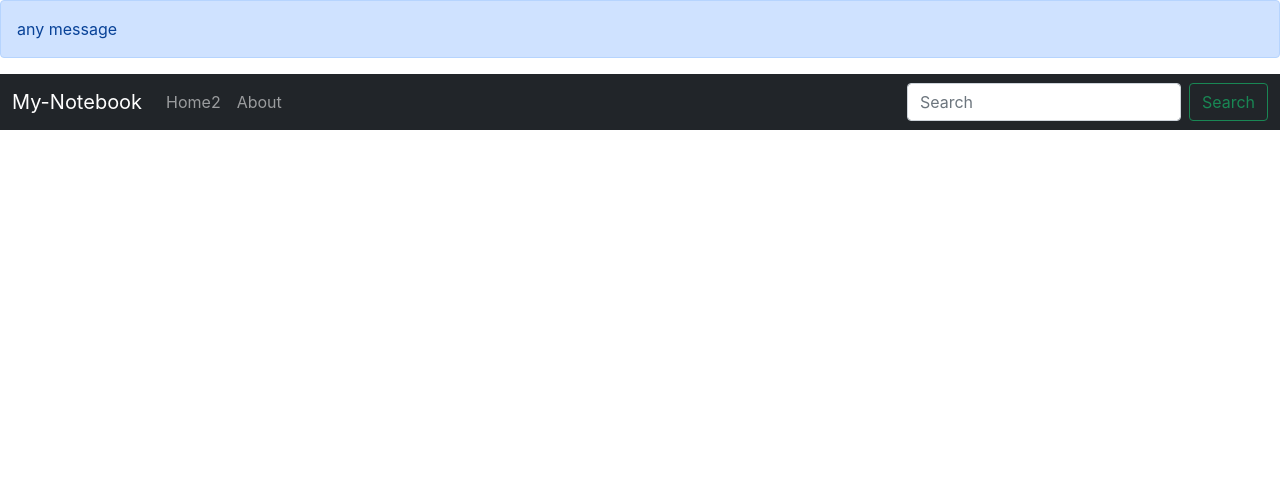
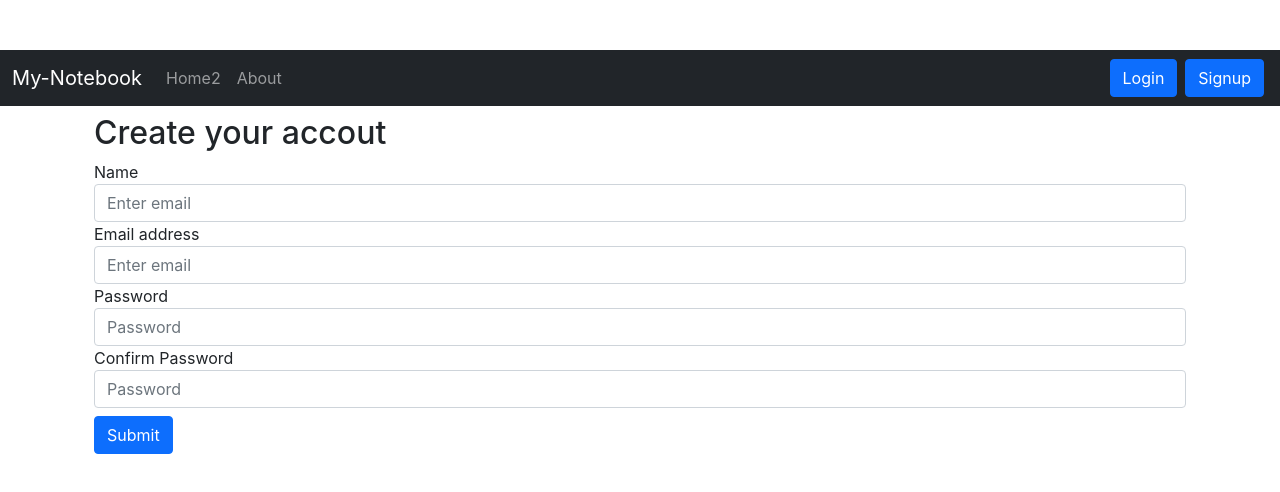
Before and after one commit to PradhyumanSinghMandloi/-MyNotebook, a React (Create React App) app: page /signup in a window 1280 px wide. Shown: the top 492 px of the page. Built offline with nearby package versions, Linux system fonts and the light colour scheme.

Commit message:
User authentication , Edit Notes  functionality added

```diff
--- a/src/App.js
+++ b/src/App.js
@@ -5,23 +5,45 @@
 import { BrowserRouter as Router, Switch, Route } from "react-router-dom";
 import NoteState from "./context/Notes/NoteState";
 import Alert from "./components/Alert";
-
+import Signup from "./components/Signup";
+import Login from "./components/Login";
+import {useState} from 'react';
 
 function App() {
+
+  const [alert, setAlert] = useState(null)
+
+  const showAlert = (message , type) =>{
+
+    setAlert({
+      msg : message,
+      type : type
+    })
+    setTimeout(() => {
+      setAlert(null);
+
+    }, 1500);
+  }
   return (
     <>
       <NoteState>
-        <Alert  message="any message"/>
+        <Alert  alert={alert} />
         <Router>
           <Navbar />
           <div className="container">
             <Switch>
               <Route exact path="/">
-                <Home />
+                <Home  showAlert ={showAlert}/>
               </Route>
 
               <Route exact path="/about">
                 <About />
+              </Route>
+              <Route exact path="/login">
+                <Login  showAlert ={showAlert}/>
+              </Route>
+              <Route exact path="/signup">
+                <Signup  showAlert ={showAlert}/>
               </Route>
             </Switch>
           </div>
--- a/src/components/AddNote.js
+++ b/src/components/AddNote.js
@@ -2,7 +2,7 @@
 import noteContext from "../context/Notes/noteContext"
 
 
-const AddNote = () => {
+const AddNote = (props) => {
 
 
      const [note , setNote]  = useState({title : "" , description : "" , tag: ""})
@@ -14,6 +14,7 @@
         e.preventDefault();
         addNote(note.title, note.description , note.tag);
         setNote({title : "" , description : "" , tag: ""})
+        props.showAlert("New note added" , "success")
     }
     const onchange = (e)=> {
 
--- a/src/components/Alert.js
+++ b/src/components/Alert.js
@@ -1,14 +1,25 @@
 import React from 'react'
 
 const Alert = (props) => {
+
+
+  const capitalize = (word) =>{
+
+    if(word ==="danger")
+    {
+      word = "Error"
+    }
+      const lower = word.toLowerCase();
+      return lower.charAt(0).toUpperCase() + lower.slice(1);
+  }
   return (
-    <div>
+    <div style={{height : '50px'}}>
+      {props.alert && <div className={`alert alert-${props.alert.type} alert-dismissible fade show`} role="alert">
+        <strong>{capitalize(props.alert.type)}</strong> : {props.alert.msg}
+     </div> }
+    </div>
 
-<div className="alert alert-primary" role="alert">
- {props.message}
-</div>
 
-    </div>
   )
 }
 
--- a/src/components/Home.js
+++ b/src/components/Home.js
@@ -3,13 +3,14 @@
 
 
 
-const Home = () => {
+const Home = (props) => {
 
+ const  {showAlert} = props;
 
   return (
     <div>
 
-     <Notes/>
+     <Notes showAlert ={showAlert}/>
     </div>
   );
 };
--- /dev/null
+++ b/src/components/Login.js
@@ -0,0 +1,63 @@
+import React , {useState} from 'react'
+import { useHistory } from 'react-router-dom'
+
+const Login = (props) => {
+
+    const [credentials, setCrdentials] = useState({email : "" , password : ""})
+    let history = useHistory();
+  const {showAlert} = props;
+
+  const handleSubmit =async (e)=>{
+    e.preventDefault();
+    const response = await  fetch("http://localhost:5000/api/auth/login" , {
+        method: "POST",
+        headers: {
+          "Content-Type": "application/json",
+
+
+        },  body: JSON.stringify({email : credentials.email , password :credentials.password}),
+      })
+
+      const json = await response.json();
+      if(json.success)
+      {
+
+            //save the auth tolen and redirect
+            localStorage.setItem("token" , json.authtoken)
+            showAlert("Logged in successfully" , "success")
+            history.push("/");
+      }
+      else{
+        showAlert("Invalid details" , "danger")
+      }
+    }
+
+    const onChange = (e)=> {
+
+        setCrdentials({...credentials , [e.target.name] : e.target.value})
+
+    }
+  return (
+    <div className='mt-3'>
+
+    <h2> Login to access your notes</h2>
+    <form  onSubmit={handleSubmit}>
+    <div className="form-group my-2">
+        <label htmlFor="email">Email address</label>
+        <input type="email" className="form-control" name="email" id="email"  value={credentials.email} aria-describedby="emailHelp" onChange={onChange} placeholder="Enter email"/>
+    </div>
+    <div className="form-group">
+        <label htmlFor="password">Password</label>
+        <input type="password" className="form-control"  name="password"  value={credentials.password}   onChange={onChange} placeholder="Password"/>
+    </div>
+
+    <button type="submit" className="btn btn-primary my-2" >Submit</button>
+    </form>
+
+
+
+    </div>
+  )
+}
+
+export default Login
--- a/src/components/Navbar.js
+++ b/src/components/Navbar.js
@@ -1,10 +1,14 @@
 import React from 'react'
+import { useHistory } from 'react-router-dom';
 import { Link ,useLocation} from "react-router-dom";
 
 const Navbar = () => {
   let location = useLocation();
-
-
+  let history = useHistory();
+  const handleLogout =()=>{
+    localStorage.removeItem('token')
+    history.push("/login");
+  }
 
   return (
 
@@ -25,10 +29,12 @@
 
 
       </ul>
+      {! localStorage.getItem('token') ?
       <form className="d-flex">
-        <input className="form-control me-2" type="search" placeholder="Search" aria-label="Search"/>
-        <button className="btn btn-outline-success" type="submit">Search</button>
-      </form>
+
+      <Link className="btn btn-primary mx-1"  to="/login" role="button">Login</Link>
+      <Link className="btn btn-primary mx-1"  to="/signup" role="button">Signup</Link>
+      </form> : <button onClick={handleLogout} className='btn btn-primary'>Logout</button> }
     </div>
   </div>
 </nav>
--- a/src/components/Noteitem.js
+++ b/src/components/Noteitem.js
@@ -5,15 +5,18 @@
   const context = useContext(noteContext);
   const { deleteNote } = context;
 
-  const { note, updateNote } = props;
+  const { note, updateNote , showAlert} = props;
   return (
     <div className="col-md-3">
       <div className="card my-3">
         <div className="card-body">
           <div className="d-flex align-items-center">
             <h5 className="card-title">{note.title}</h5>
-            <i className="fa-solid fa-trash mx-2" onClick={()=>{deleteNote(note._id)}} ></i>
-      <i className="fa-solid fa-file-pen mx-2" onClick={()=>{updateNote(note)}}></i>
+            <i className="fa-solid fa-trash mx-2" onClick={()=>{
+              deleteNote(note._id)
+                showAlert("Deleted successfully" , "success")
+              }} ></i>
+      <i className="fa-solid fa-file-pen mx-2" onClick={()=>{updateNote(note) }}></i>
 
           </div>
           <p className="card-text">{note.description}</p>
--- /dev/null
+++ b/src/components/Signup.js
@@ -0,0 +1,75 @@
+import React ,{useState} from 'react'
+import { useHistory } from 'react-router-dom'
+const Signup = (props) => {
+
+  const [credentials, setCrdentials] = useState({name : "" ,email : "" , password : "", cpassword : ""})
+  let history = useHistory();
+
+  const handleSubmit =async (e)=>{
+    e.preventDefault();
+
+    const {name , email , password } =credentials;
+    const response = await  fetch("http://localhost:5000/api/auth/createuser" , {
+        method: "POST",
+        headers: {
+          "Content-Type": "application/json",
+
+
+        },  body: JSON.stringify({ name , email , password}),
+      })
+
+      const json = await response.json();
+      if(json.success)
+      {
+
+            //save the auth tolen and redirect
+            localStorage.setItem('token' , json.authtoken)
+            history.push("/");
+            props.showAlert("Account created successfully" , "success")
+      }
+      else{
+          props.showAlert("Invalid credentials" , "danger")
+      }
+    }
+  const onChange = (e)=> {
+
+    setCrdentials({...credentials , [e.target.name] : e.target.value})
+
+}
+
+
+  return (
+    <div className="container mt-2">
+
+<h2>Create your accout</h2>
+<form  onSubmit={handleSubmit} >
+  <div className="form-group">
+    <label htmlFor="name">Name </label>
+    <input type="text" className="form-control" id="name"  name="name" onChange={onChange}  aria-describedby="emailHelp" placeholder="Enter email"/>
+
+  </div>
+
+  <div className="form-group">
+    <label htmlFor="email">Email address</label>
+    <input type="email" className="form-control" id="email"  name ="email"onChange={onChange} aria-describedby="emailHelp" placeholder="Enter email"/>
+
+  </div>
+  <div className="form-group">
+    <label htmlFor="password">Password</label>
+    <input type="password" className="form-control" id="password"  name="password"onChange={onChange} placeholder="Password" minLength={5} required/>
+  </div>
+
+  <div className="form-group">
+    <label htmlFor="cpassword"> Confirm Password</label>
+    <input type="password" className="form-control" id="cpassword" name="cpassword" onChange={onChange} placeholder="Password"/>
+  </div>
+
+  <button type="submit" className="btn btn-primary mt-2">Submit</button>
+</form>
+
+
+    </div>
+  )
+}
+
+export default Signup
--- a/src/context/Notes/NoteState.js
+++ b/src/context/Notes/NoteState.js
@@ -16,7 +16,7 @@
     headers: {
       "Content-Type": "application/json",
       "auth-token":
-        "eyJhbGciOiJIUzI1NiIsInR5cCI6IkpXVCJ9.eyJ1c2VyIjp7ImlkIjoiNjI1MTQ0MGVhNTY5YWU2OWIwMjZlZDJiIn0sImlhdCI6MTY0OTQ5NTA4Mn0.omKxWNMkC2S_kmzFZGV1tKNtiwzLQqy1pgP9N2KKLxs",
+        localStorage.getItem("token"),
     },
     });
     const json = await response.json()
@@ -34,7 +34,7 @@
       headers: {
         "Content-Type": "application/json",
         "auth-token":
-          "eyJhbGciOiJIUzI1NiIsInR5cCI6IkpXVCJ9.eyJ1c2VyIjp7ImlkIjoiNjI1MTQ0MGVhNTY5YWU2OWIwMjZlZDJiIn0sImlhdCI6MTY0OTQ5NTA4Mn0.omKxWNMkC2S_kmzFZGV1tKNtiwzLQqy1pgP9N2KKLxs",
+          localStorage.getItem("token"),
       },
       body: JSON.stringify({title , description, tag}), // body data type must match "Content-Type" header
     });
@@ -52,7 +52,7 @@
       headers: {
         "Content-Type": "application/json",
         "auth-token":
-          "eyJhbGciOiJIUzI1NiIsInR5cCI6IkpXVCJ9.eyJ1c2VyIjp7ImlkIjoiNjI1MTQ0MGVhNTY5YWU2OWIwMjZlZDJiIn0sImlhdCI6MTY0OTQ5NTA4Mn0.omKxWNMkC2S_kmzFZGV1tKNtiwzLQqy1pgP9N2KKLxs",
+          localStorage.getItem("token"),
       },
     });
     const json = response.json();
@@ -74,7 +74,7 @@
       headers: {
         "Content-Type": "application/json",
         "auth-token":
-          "eyJhbGciOiJIUzI1NiIsInR5cCI6IkpXVCJ9.eyJ1c2VyIjp7ImlkIjoiNjI1MTQ0MGVhNTY5YWU2OWIwMjZlZDJiIn0sImlhdCI6MTY0OTQ5NTA4Mn0.omKxWNMkC2S_kmzFZGV1tKNtiwzLQqy1pgP9N2KKLxs",
+          localStorage.getItem("token"),
       },
       body: JSON.stringify({title, description , tag}), // body data type must match "Content-Type" header
     });
```
Also changed, not shown: src/components/Notes.js (+15 -5 lines), 1 other file (tests, documents, lock files or other folders).
